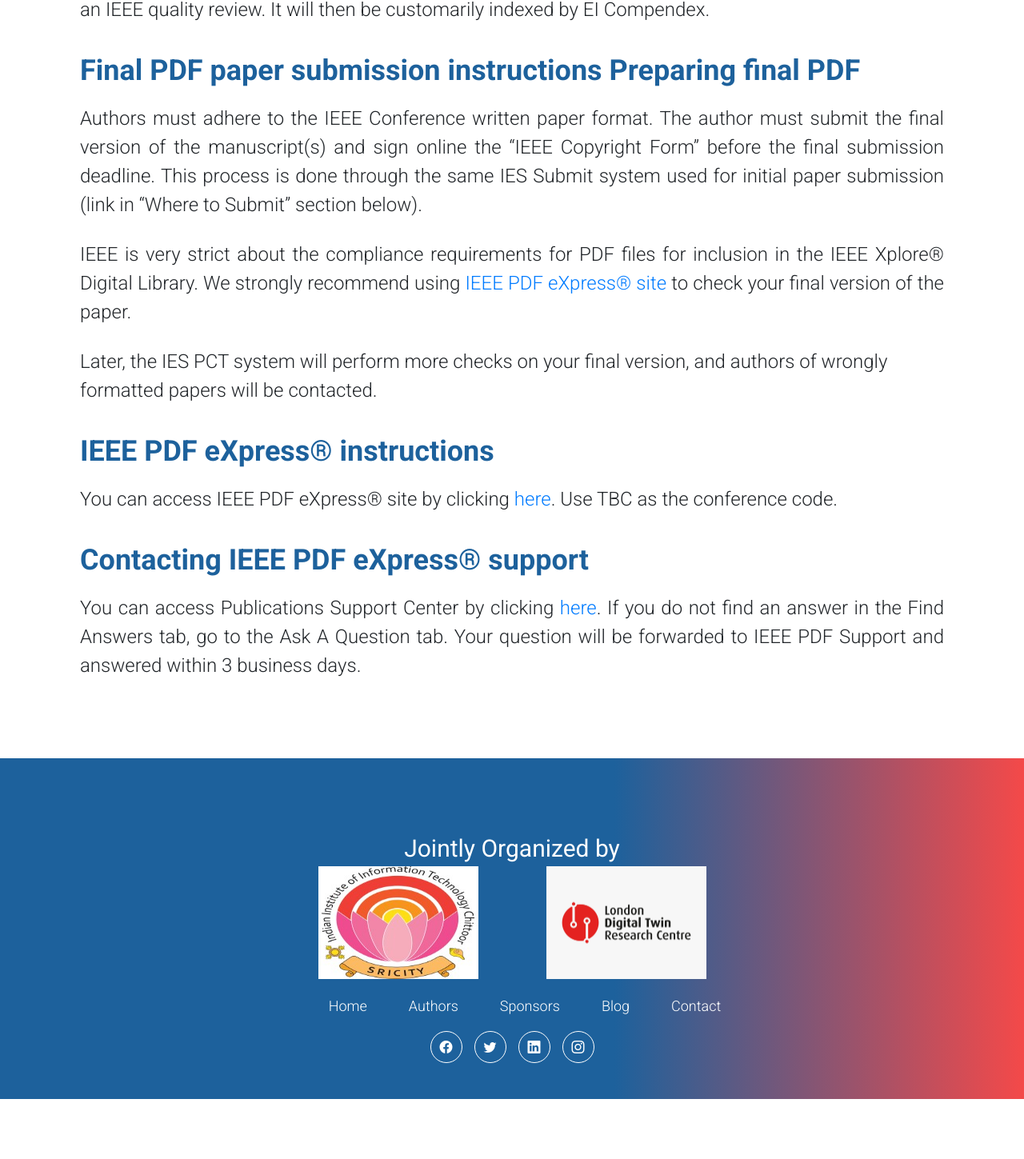
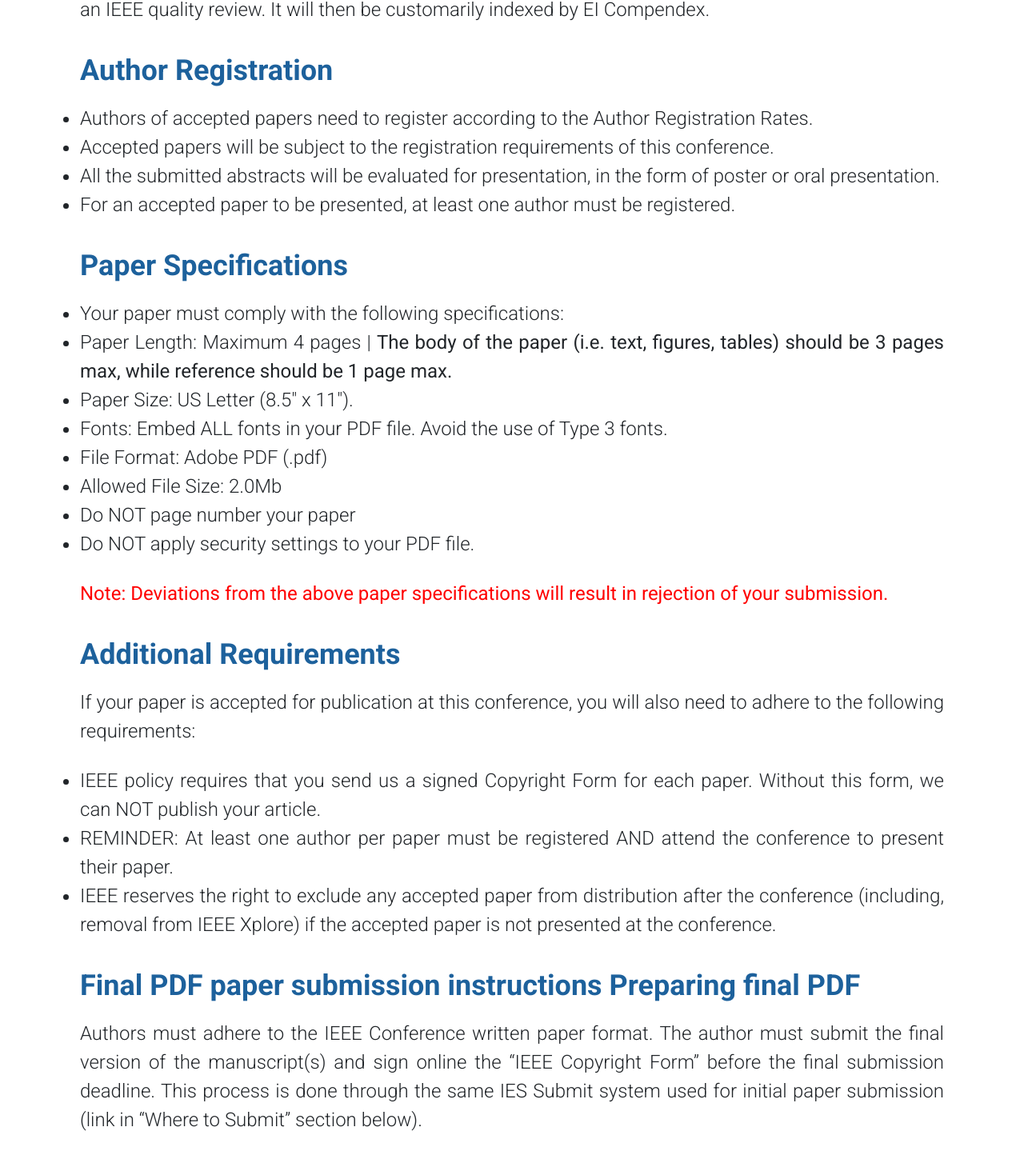
Before and after one commit to PriyanshuRj/IEEE-website, a React (Create React App) app: page /author in a window 1280 px wide. Shown: the part 2235-3684 px from the top of the page at 80% size. Before the commit the page ends 3609 px from the top, so only its background shows below. Built offline with nearby package versions, Linux system fonts and the light colour scheme.

Commit message:
More more updates

```diff
--- a/src/components/Hero.js
+++ b/src/components/Hero.js
@@ -33,7 +33,7 @@ export default function Hero() {
                   Hosted by Indian Institute of Information Technology (IIIT)
                   Sri City, India
                 </h4>
-                <h4><b><span>Deadline postponed to 7th February</span></b></h4>
+                <h4><b><span>Final Deadline is 7th February</span></b></h4>
               </div>
             </Carousel.Caption>
           </div>
@@ -67,7 +67,7 @@ export default function Hero() {
                   Hosted by Indian Institute of Information Technology (IIIT)
                   Sri City, India
                 </h4>
-                <h4><b><span>Deadline postponed to 7th February</span></b></h4>
+                <h4><b><span>Final Deadline is 7th February</span></b></h4>
               </div>
             </Carousel.Caption>
           </div>
@@ -101,7 +101,7 @@ export default function Hero() {
                   Hosted by Indian Institute of Information Technology (IIIT)
                   Sri City, India
                 </h4>
-                <h4><b><span>Deadline postponed to 7th February</span></b></h4>
+                <h4><b><span>Final Deadline is 7th February</span></b></h4>
               </div>
             </Carousel.Caption>
           </div>
@@ -135,7 +135,7 @@ export default function Hero() {
                   Hosted by Indian Institute of Information Technology (IIIT)
                   Sri City, India
                 </h4>
-                <h4><b><span>Deadline postponed to 7th February</span></b></h4>
+                <h4><b><span>Final Deadline is 7th February</span></b></h4>
               </div>
             </Carousel.Caption>
           </div>
@@ -168,7 +168,7 @@ export default function Hero() {
                   Hosted by Indian Institute of Information Technology (IIIT)
                   Sri City, India
                 </h4>
-                <h4><b><span>Deadline postponed to 7th February</span></b></h4>
+                <h4><b><span>Final Deadline is 7th February</span></b></h4>
               </div>
             </Carousel.Caption>
           </div>
@@ -203,7 +203,7 @@ export default function Hero() {
                   Hosted by Indian Institute of Information Technology (IIIT)
                   Sri City, India
                 </h4>
-                <h4><b><span>Deadline postponed to 7th February</span></b></h4>
+                <h4><b><span>Final Deadline is 7th February</span></b></h4>
               </div>
             </Carousel.Caption>
           </div>
--- a/src/pages/Author.js
+++ b/src/pages/Author.js
@@ -105,6 +105,69 @@ export default function Author() {
           </p>
           </div>
           <div
+          data-aos={"fade-left"}
+          data-aos-delay="50"
+          data-aos-duration="1000"
+          data-aos-easing="ease-in-out-cubic"
+        >
+          <div className={Styles.subHeading}>Author Registration</div>
+          <ul className={Styles.normalText} style={{ textAlign: "justify", textJustify: "inter-word" }}>
+  <li>Authors of accepted papers need to register according to the Author Registration Rates.</li>
+  <li>Accepted papers will be subject to the registration requirements of this conference.</li>
+  <li>All the submitted abstracts will be evaluated for presentation, in the form of poster or oral
+presentation.</li>
+<li>For an accepted paper to be presented, at least one author must be registered.</li>
+</ul>
+          </div>
+          <div
+          data-aos={"fade-right"}
+          data-aos-delay="50"
+          data-aos-duration="1000"
+          data-aos-easing="ease-in-out-cubic"
+        >
+          <div className={Styles.subHeading}>Paper Specifications</div>
+          <ul className={Styles.normalText} style={{ textAlign: "justify", textJustify: "inter-word" }}>
+  <li>Your paper must comply with
+the following specifications:</li>
+  <li>Paper Length: Maximum 4 pages | <b>The body of the paper (i.e. text, figures, tables)
+should be 3 pages max, while reference should be 1 page max.</b></li>
+  <li>Paper Size: US Letter (8.5″ x 11″).</li>
+<li>Fonts: Embed ALL fonts in your PDF file. Avoid the use of Type 3 fonts.</li>
+<li>File Format: Adobe PDF (.pdf)</li>
+<li>Allowed File Size: 2.0Mb</li>
+<li>Do NOT page number your paper</li>
+<li>Do NOT apply security settings to your PDF file.</li>
+</ul>
+<p className={Styles.normalText}style={{ textAlign: "justify", textJustify: "inter-word", color:'red' }}>
+<b>Note: Deviations from the above paper specifications will result in rejection of your
+submission.</b>
+          </p>
+          </div>
+          <div
+          data-aos={"fade-left"}
+          data-aos-delay="50"
+          data-aos-duration="1000"
+          data-aos-easing="ease-in-out-cubic"
+        >
+          <div className={Styles.subHeading}>Additional Requirements</div>
+          <p className={Styles.normalText}style={{ textAlign: "justify", textJustify: "inter-word" }}>
+          If your paper is accepted for publication at this conference, you will also need to adhere
+to the following requirements:
+          </p>
+          <ul className={Styles.normalText} style={{ textAlign: "justify", textJustify: "inter-word" }}>
+  <li>IEEE policy requires that you send us a signed Copyright Form for each paper. Without
+this form, we can NOT publish your article.</li>
+  <li>REMINDER: At least one author per paper must be registered AND attend the
+conference to present their paper.</li>
+  <li>IEEE reserves the right to exclude any accepted paper from distribution after the
+conference (including, removal from IEEE Xplore) if the accepted paper is not presented
+at the conference.</li>
+
+</ul>
+          </div>
+
+
+          <div
            data-aos={"fade-left"}
            data-aos-delay="50"
            data-aos-duration="1000"
--- a/src/pages/Tutorial.js
+++ b/src/pages/Tutorial.js
@@ -70,9 +70,12 @@ export default function Tutorial() {
         </div>
         <h1>Nano-electronics</h1>
         <div className={Style.Text} style={{ textAlign: "justify", textJustify: "inter-word" }}>
-        The tutorial would present how data analytics would form the basis for
-          recommender systems and prediction framework that would enable smart
-          manufacturing and industry 4.0.
+        This tutorial would talk about the diverse set of devices and
+          materials, with the common characteristic being that such that
+          inter-atomic interactions and quantum mechanical properties need to be
+          studied extensively. The tutorial would cover how nano-electronics
+          would define the next generation of embedded systems and electronic
+          devices.
       </div>
         <div
           className=" mx-4 d-flex justify-content-around flex-wrap"
@@ -85,12 +88,9 @@ export default function Tutorial() {
         </div>
         <h1>Data Analytics</h1>
         <div className={Style.Text} style={{ textAlign: "justify", textJustify: "inter-word" }}>
-        This tutorial would talk about the diverse set of devices and
-          materials, with the common characteristic being that such that
-          inter-atomic interactions and quantum mechanical properties need to be
-          studied extensively. The tutorial would cover how nano-electronics
-          would define the next generation of embedded systems and electronic
-          devices.
+        The tutorial would present how data analytics would form the basis for
+          recommender systems and prediction framework that would enable smart
+          manufacturing and industry 4.0.
       </div>
         <div
           className=" mx-4 d-flex justify-content-around flex-wrap"
```
Also changed, not shown: 1 other file (tests, documents, lock files or other folders).
